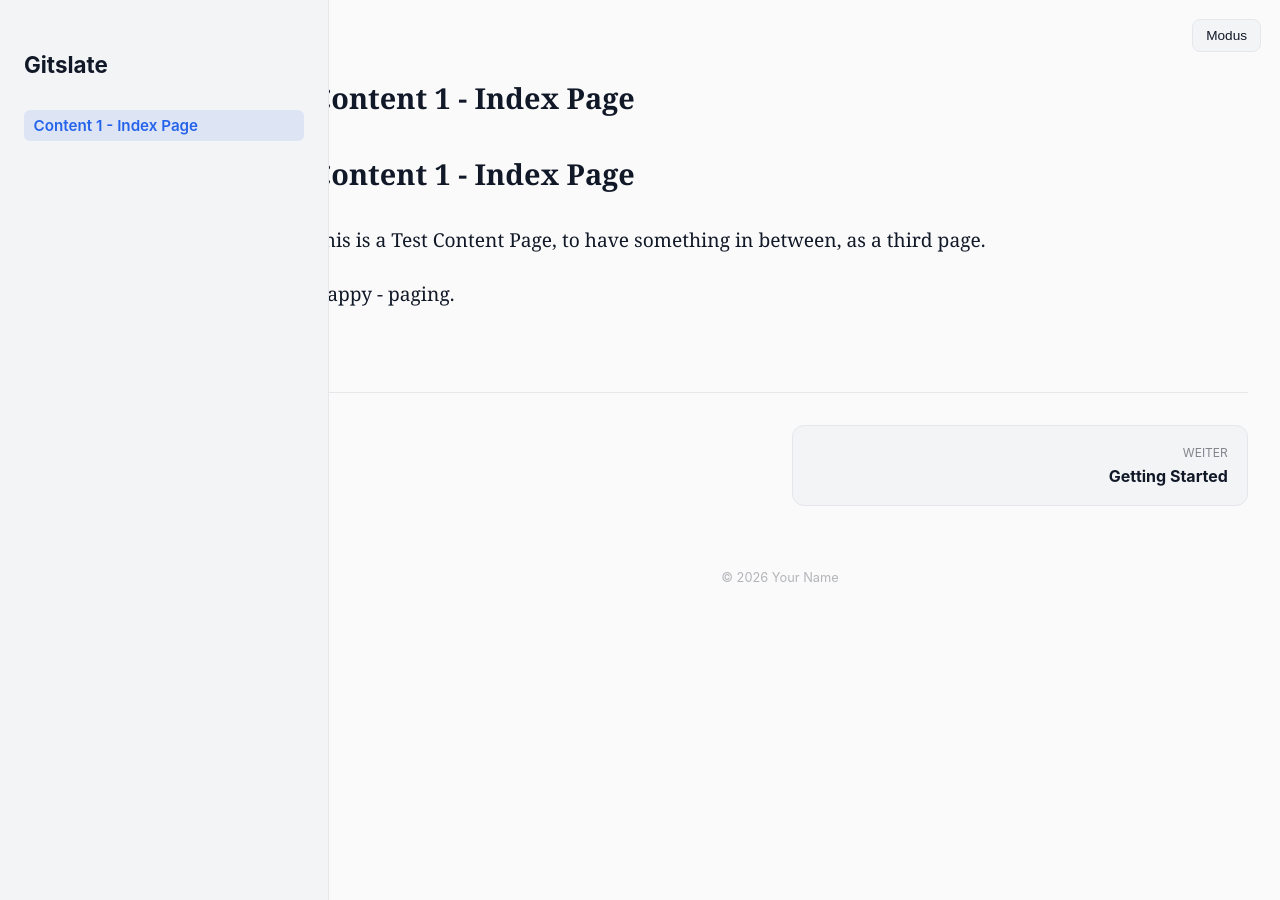
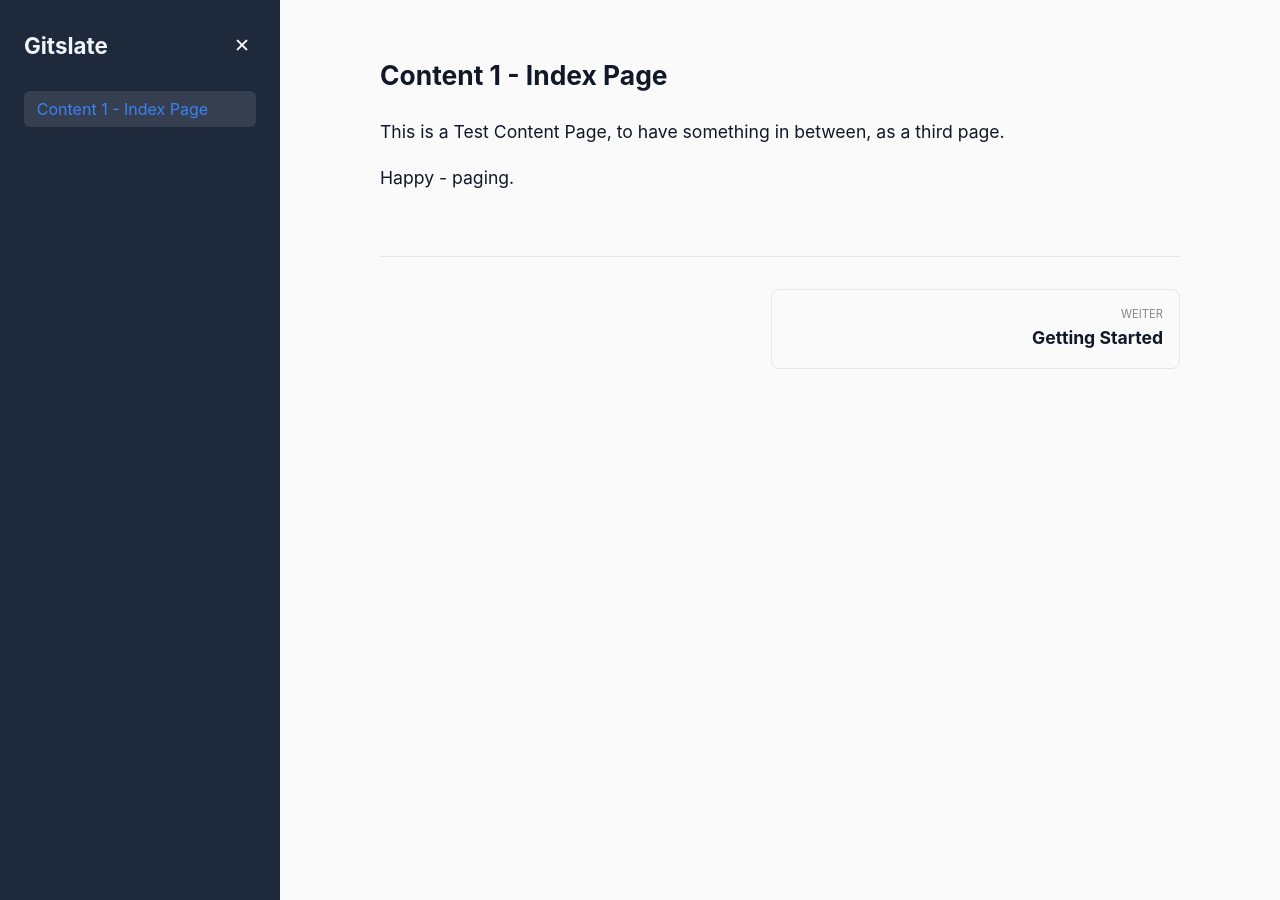
Before and after one commit to texthub/gitslate, a Jekyll site: the page built from content1/index.md, in a window 1280 px wide. Built offline with Jekyll 4.4.1, drawn with Linux system fonts in a browser that asks for light colours.

Commit message:
Update default.html

```diff
--- a/_layouts/default.html
+++ b/_layouts/default.html
@@ -7,20 +7,18 @@
     <style>
         :root {
             --bg-color: #fafafa;
-            --sidebar-bg: #f3f4f6;
+            --sidebar-bg: #1e293b; /* Dunklerer Kontrast für die Sidebar */
             --text-color: #111827;
-            --accent-color: #2563eb;
+            --nav-text: #f1f5f9;
+            --accent-color: #3b82f6;
             --border-color: #e5e7eb;
-            --font-main: 'Inter', -apple-system, sans-serif;
-            --font-read: 'Georgia', serif;
             --sidebar-width: 280px;
         }
 
         [data-theme="dark"] {
             --bg-color: #0f172a;
-            --sidebar-bg: #1e293b;
+            --sidebar-bg: #0f172a;
             --text-color: #f1f5f9;
-            --accent-color: #60a5fa;
             --border-color: #334155;
         }
 
@@ -28,171 +26,131 @@
             margin: 0;
             background-color: var(--bg-color);
             color: var(--text-color);
-            font-family: var(--font-main);
-            transition: background 0.3s, color 0.3s;
+            font-family: 'Inter', system-ui, sans-serif;
             display: flex;
             flex-direction: column;
             min-height: 100vh;
         }
 
-        /* --- MOBILE HEADER --- */
+        /* --- HEADER & NAVIGATION --- */
         .mobile-header {
-            display: none;
+            display: flex;
             align-items: center;
-            padding: 1rem;
+            padding: 0.75rem 1rem;
             background: var(--sidebar-bg);
-            border-bottom: 1px solid var(--border-color);
+            color: white;
             position: sticky;
             top: 0;
             z-index: 1000;
-        }
-
-        @media (max-width: 1023px) {
-            .mobile-header { display: flex; }
+            height: 60px;
+            box-sizing: border-box;
         }
 
         .burger-btn {
             background: none;
             border: none;
-            font-size: 1.5rem;
-            color: var(--text-color);
+            font-size: 1.8rem;
+            color: white;
             cursor: pointer;
             margin-right: 1rem;
+            display: flex;
+            align-items: center;
         }
 
-        /* --- SIDEBAR NAVIGATION --- */
         nav {
             position: fixed;
-            top: 0;
+            top: 0; /* Deckt den Header im mobilen Modus ab für saubere Optik */
             left: 0;
             width: var(--sidebar-width);
             height: 100vh;
             background: var(--sidebar-bg);
-            border-right: 1px solid var(--border-color);
+            color: var(--nav-text);
             padding: 2rem 1.5rem;
+            box-sizing: border-box;
             overflow-y: auto;
-            z-index: 500;
+            z-index: 2000;
             transition: transform 0.3s ease;
-        }
-
-        @media (max-width: 1023px) {
-            nav { transform: translateX(-100%); }
-            body.nav-active nav { transform: translateX(0); }
+            transform: translateX(-100%);
         }
 
         .nav-overlay {
             position: fixed;
             inset: 0;
-            background: rgba(0,0,0,0.5);
+            background: rgba(0,0,0,0.6);
             display: none;
-            z-index: 400;
+            z-index: 1500;
         }
 
+        body.nav-active nav { transform: translateX(0); }
         body.nav-active .nav-overlay { display: block; }
 
+        @media (min-width: 1024px) {
+            .mobile-header, .nav-overlay { display: none !important; }
+            nav { transform: translateX(0); z-index: 100; top: 0; }
+            main { margin-left: var(--sidebar-width); }
+        }
+
+        /* --- MENU LOGIC --- */
         .menu-list { list-style: none; padding: 0; margin: 0; }
-        .menu-item { margin-bottom: 0.5rem; }
         .menu-link {
             text-decoration: none;
-            color: var(--text-color);
+            color: var(--nav-text);
             display: block;
-            padding: 0.4rem 0.6rem;
+            padding: 0.5rem 0.8rem;
             border-radius: 6px;
-            font-size: 0.95rem;
-            transition: background 0.2s;
+            opacity: 0.8;
+            transition: all 0.2s;
         }
-        .menu-link:hover { background: var(--border-color); }
-        .menu-link.active {
+        .menu-link:hover, .menu-link.active {
+            opacity: 1;
+            background: rgba(255,255,255,0.1);
             color: var(--accent-color);
-            font-weight: 600;
-            background: rgba(37, 99, 235, 0.1);
         }
-
-        /* Nested Levels */
         .nested-group {
             margin-left: 1rem;
             padding-left: 0.5rem;
-            border-left: 1px solid var(--border-color);
-            margin-top: 0.2rem;
+            border-left: 1px solid rgba(255,255,255,0.1);
         }
 
-        /* --- CONTENT --- */
+        /* --- CONTENT AREA --- */
         main {
-            margin-left: var(--sidebar-width);
-            padding: 3rem 2rem;
+            padding: 2rem;
             flex-grow: 1;
-            max-width: 1000px;
+        }
+        article {
+            max-width: 800px;
+            margin: 0 auto;
+            font-size: 1.1rem;
+            line-height: 1.6;
         }
 
-        @media (max-width: 1023px) {
-            main { margin-left: 0; padding: 2rem 1rem; }
+        /* --- FOOTER NAV --- */
+        .footer-nav {
+            margin-top: 4rem;
+            display: flex;
+            justify-content: space-between;
+            gap: 1rem;
+            border-top: 1px solid var(--border-color);
+            padding-top: 2rem;
         }
-
-        article {
-            font-family: var(--font-read);
-            font-size: 1.2rem;
-            line-height: 1.8;
-            max-width: 700px;
-        }
-
-        /* --- FOOTER NAVIGATION --- */
-        .page-footer {
-            margin-top: 5rem;
-            padding-top: 2rem;
-            border-top: 1px solid var(--border-color);
-        }
-
-        .nav-buttons {
-            display: grid;
-            grid-template-columns: 1fr 1fr;
-            gap: 1.5rem;
-        }
-
-        .nav-card {
+        .nav-btn {
+            flex: 1;
+            padding: 1rem;
+            border: 1px solid var(--border-color);
+            border-radius: 8px;
             text-decoration: none;
             color: var(--text-color);
-            padding: 1.2rem;
-            border: 1px solid var(--border-color);
-            border-radius: 12px;
-            display: flex;
-            flex-direction: column;
-            transition: all 0.2s;
-            background: var(--sidebar-bg);
+            background: var(--bg-color);
         }
-
-        .nav-card:hover { border-color: var(--accent-color); transform: translateY(-2px); }
-        .nav-card.next { text-align: right; align-items: flex-end; }
-        .nav-card .label { font-size: 0.75rem; opacity: 0.5; text-transform: uppercase; margin-bottom: 0.4rem; }
-        .nav-card .title { font-weight: 700; font-size: 1rem; }
-
-        @media (max-width: 600px) {
-            .nav-buttons { grid-template-columns: 1fr; }
-        }
-
-        .theme-toggle {
-            position: fixed;
-            top: 1.2rem;
-            right: 1.2rem;
-            z-index: 1100;
-        }
-
-        #theme-btn {
-            background: var(--sidebar-bg);
-            border: 1px solid var(--border-color);
-            color: var(--text-color);
-            padding: 0.5rem 0.8rem;
-            border-radius: 8px;
-            cursor: pointer;
-            font-size: 0.85rem;
-        }
+        .nav-btn:hover { border-color: var(--accent-color); }
+        .nav-btn.next { text-align: right; }
+        .btn-label { display: block; font-size: 0.7rem; opacity: 0.5; text-transform: uppercase; }
+        .btn-title { font-weight: bold; }
     </style>
 </head>
 <body id="body-tag">
 
-    {% comment %}
-        MASTER-LISTE DER SEITEN (Single Source of Truth)
-        Wir filtern alle Seiten, die eine nav_order haben und sortieren sie.
-    {% endcomment %}
+    {% comment %} Normalisierung der Seitenliste {% endcomment %}
     {% assign all_pages = site.pages | where_exp: "p", "p.nav_order != nil" | sort: "nav_order" %}
 
     <header class="mobile-header">
@@ -202,29 +160,31 @@
 
     <div class="nav-overlay" id="nav-overlay"></div>
 
-    <div class="theme-toggle">
-        <button id="theme-btn">Modus</button>
-    </div>
+    <nav>
+        <div style="display: flex; justify-content: space-between; align-items: center; margin-bottom: 2rem;">
+            <span style="font-size: 1.4rem; font-weight: bold;">{{ site.title }}</span>
+            {% comment %} Schließen-Button nur Mobil {% endcomment %}
+            <button class="burger-btn" onclick="document.getElementById('body-tag').classList.remove('nav-active')" style="margin:0; font-size: 1.2rem;">✕</button>
+        </div>
 
-    <nav>
-        <h2 style="margin-bottom: 2rem; font-size: 1.4rem;">{{ site.title }}</h2>
         <ul class="menu-list">
             {% for p in all_pages %}
-                {% comment %} Wir prüfen, ob die Seite eine Top-Level Seite ist (kein Unterverzeichnis oder Index) {% endcomment %}
-                {% assign path_array = p.url | split: "/" %}
-                {% if path_array.size <= 2 %}
-                    <li class="menu-item">
+                {% comment %} Wir erkennen Top-Level an der Pfad-Tiefe oder wenn es eine index-Datei ist {% endcomment %}
+                {% assign parts = p.url | split: "/" %}
+                {% if parts.size <= 2 or p.url contains "index" %}
+                    {% comment %} Prüfen, ob dies wirklich die 'Eltern-Seite' für diesen Pfad ist {% endcomment %}
+                    <li style="margin-bottom: 0.5rem;">
                         <a href="{{ p.url | relative_url }}" class="menu-link {% if page.url == p.url %}active{% endif %}">
                             {{ p.title }}
                         </a>
 
-                        {% comment %} Suche nach Kindern: Alles, was im Pfad dieser Seite liegt {% endcomment %}
-                        {% assign folder_path = p.url | replace: "index.html", "" %}
-                        {% if folder_path != "/" %}
+                        {% comment %} Unterseiten suchen: Alles im gleichen Verzeichnis {% endcomment %}
+                        {% assign folder = p.url | replace: "index.html", "" | replace: ".html", "" %}
+                        {% if folder != "/" %}
                             <div class="nested-group">
                                 {% for child in all_pages %}
-                                    {% if child.url contains folder_path and child.url != p.url %}
-                                        <a href="{{ child.url | relative_url }}" class="menu-link {% if page.url == child.url %}active{% endif %}" style="font-size: 0.85rem;">
+                                    {% if child.url contains folder and child.url != p.url %}
+                                        <a href="{{ child.url | relative_url }}" class="menu-link {% if page.url == child.url %}active{% endif %}" style="font-size: 0.9rem;">
                                             {{ child.title }}
                                         </a>
                                     {% endif %}
@@ -239,66 +199,47 @@
 
     <main>
         <article>
-            <h1>{{ page.title }}</h1>
             {{ content }}
-        </article>
 
-        <footer class="page-footer">
-            <div class="nav-buttons">
-                {% comment %} Logik für Previous / Next basierend auf der sortierten Liste {% endcomment %}
+            <div class="footer-nav">
+                {% comment %} Fix für den Previous/Next Button: Exakter URL-Vergleich {% endcomment %}
                 {% for item in all_pages %}
-                    {% if item.url == page.url %}
+                    {% assign item_url = item.url | replace: "index.html", "" %}
+                    {% assign current_url = page.url | replace: "index.html", "" %}
+
+                    {% if item_url == current_url %}
                         {% assign curr_idx = forloop.index0 %}
                         {% assign prev_idx = curr_idx | minus: 1 %}
                         {% assign next_idx = curr_idx | plus: 1 %}
 
                         {% if prev_idx >= 0 %}
-                            <a href="{{ all_pages[prev_idx].url | relative_url }}" class="nav-card">
-                                <span class="label">Zurück</span>
-                                <span class="title">{{ all_pages[prev_idx].title }}</span>
+                            <a href="{{ all_pages[prev_idx].url | relative_url }}" class="nav-btn">
+                                <span class="btn-label">Zurück</span>
+                                <span class="btn-title">{{ all_pages[prev_idx].title }}</span>
                             </a>
                         {% else %}
-                            <div></div>
+                            <div style="flex:1"></div>
                         {% endif %}
 
                         {% if next_idx < all_pages.size %}
-                            <a href="{{ all_pages[next_idx].url | relative_url }}" class="nav-card next">
-                                <span class="label">Weiter</span>
-                                <span class="title">{{ all_pages[next_idx].title }}</span>
+                            <a href="{{ all_pages[next_idx].url | relative_url }}" class="nav-btn next">
+                                <span class="btn-label">Weiter</span>
+                                <span class="btn-title">{{ all_pages[next_idx].title }}</span>
                             </a>
                         {% endif %}
                     {% endif %}
                 {% endfor %}
             </div>
-            <p style="text-align: center; opacity: 0.3; font-size: 0.8rem; margin-top: 4rem;">
-                &copy; {{ site.time | date: "%Y" }} {{ site.author }}
-            </p>
-        </footer>
+        </article>
     </main>
 
     <script>
         const body = document.getElementById('body-tag');
-        const themeBtn = document.getElementById('theme-btn');
-        const burgerBtn = document.getElementById('burger-toggle');
+        const burger = document.getElementById('burger-toggle');
         const overlay = document.getElementById('nav-overlay');
 
-        // Sidebar Toggle
-        burgerBtn.addEventListener('click', () => body.classList.toggle('nav-active'));
+        burger.addEventListener('click', () => body.classList.add('nav-active'));
         overlay.addEventListener('click', () => body.classList.remove('nav-active'));
-
-        // Theme Switcher (LocalStorage für Beständigkeit)
-        const setTheme = (theme) => {
-            body.setAttribute('data-theme', theme);
-            localStorage.setItem('theme', theme);
-        };
-
-        const savedTheme = localStorage.getItem('theme') || 'light';
-        setTheme(savedTheme);
-
-        themeBtn.addEventListener('click', () => {
-            const current = body.getAttribute('data-theme');
-            setTheme(current === 'dark' ? 'light' : 'dark');
-        });
     </script>
 </body>
 </html>
```
